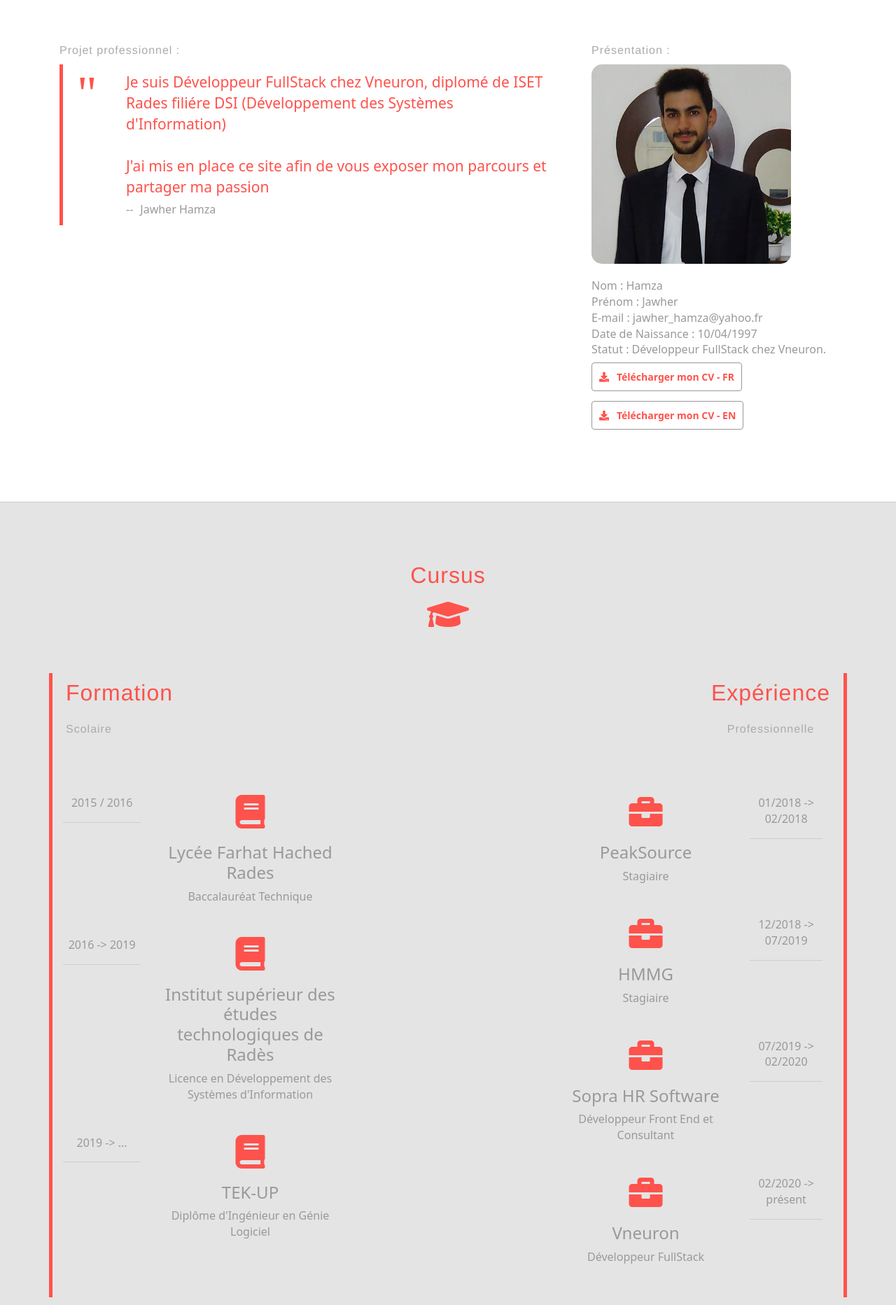
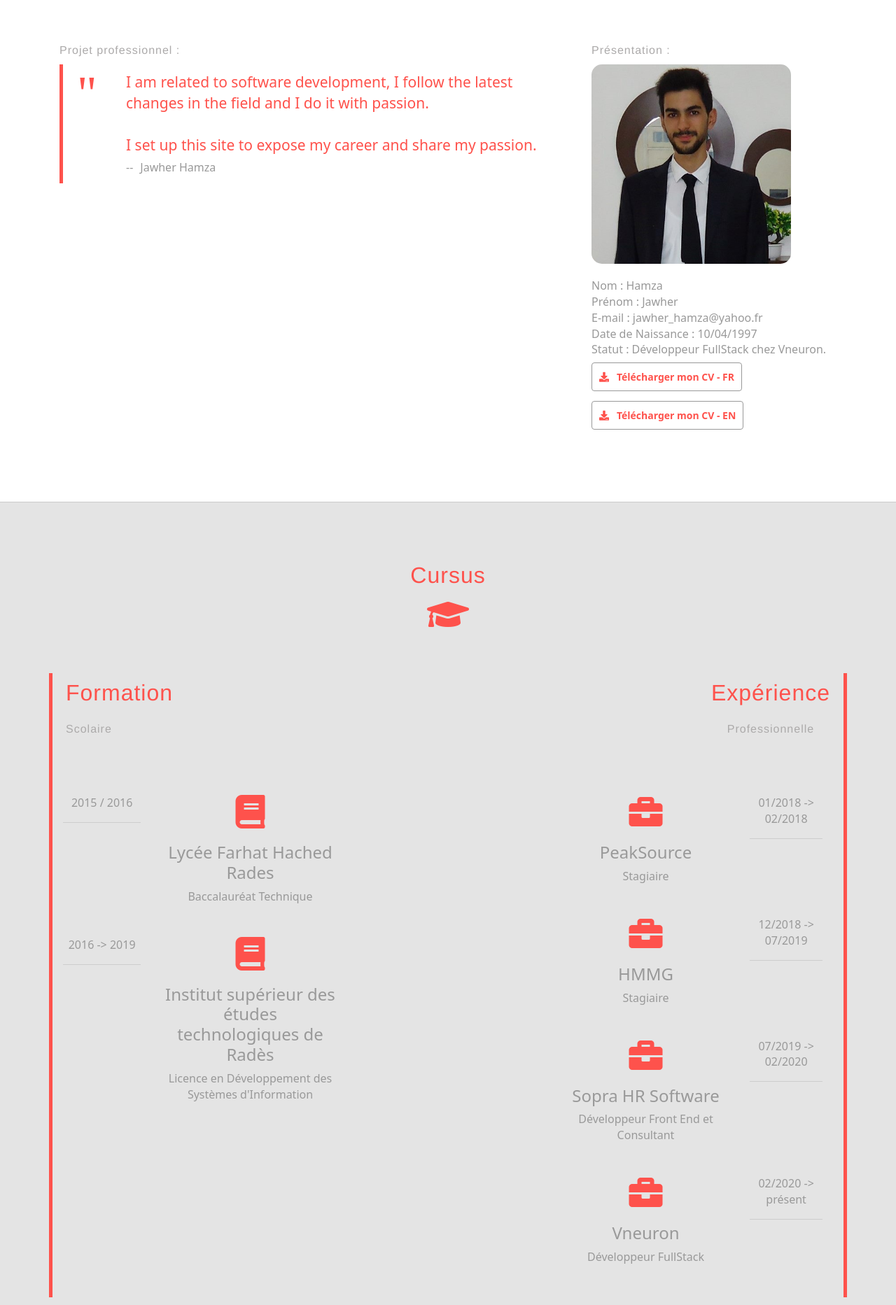
Before and after one commit to JawherHamza/JawherHamza.github.io, a plain HTML site: page index.html in a window 1280 px wide. Shown: the part 835-2700 px from the top of the page at 70% size. Drawn offline with nearby package versions, Linux system fonts and the light colour scheme; a script that the page names is missing.

Commit message:
Update index.html

```diff
--- a/index.html
+++ b/index.html
@@ -62,11 +62,9 @@
 				</div>
 				<div class="col-xs-12 col-sm-12 col-md-8 col-lg-8">
 					<h3 class="caption">Projet professionnel :</h3>
-					<blockquote>Je suis Développeur FullStack chez Vneuron, diplomé de ISET Rades filiére DSI
-						(Développement des Systèmes
-						d'Information)<br><br>J'ai mis
-						en
-						place ce site afin de vous exposer mon parcours et partager ma passion<br><span>Jawher
+					<blockquote>I am related to software development, I follow the latest changes in the field and I do
+						it with passion.<br><br> I set up this site to expose my career and share my
+						passion.<br><span>Jawher
 							Hamza</span>
 					</blockquote>
 				</div>
@@ -125,17 +123,6 @@
 							<div class="col-6 text-center"> <i class="fa fa-book fa-3x"></i>
 								<h4>Institut supérieur des études technologiques de Radès</h4>
 								<p>Licence en Développement des Systèmes d'Information</p>
-							</div>
-						</div>
-					</div>
-					<div class="aa">
-						<div class="row">
-							<div class="col-3 text-center"> 2019 -> ...<br>
-								<hr>
-							</div>
-							<div class="col-6 text-center"> <i class="fa fa-book fa-3x"></i>
-								<h4>TEK-UP</h4>
-								<p>Diplôme d'Ingénieur en Génie Logiciel</p>
 							</div>
 						</div>
 					</div>
@@ -767,10 +754,10 @@
 		integrity="sha256-FgpCb/KJQlLNfOu91ta32o/NMZxltwRo8QtmkMRdAu8=" crossorigin="anonymous"></script>
 	<script src="https://cdnjs.cloudflare.com/ajax/libs/popper.js/1.14.3/umd/popper.min.js"
 		integrity="sha384-ZMP7rVo3mIykV+2+9J3UJ46jBk0WLaUAdn689aCwoqbBJiSnjAK/l8WvCWPIPm49" crossorigin="anonymous">
-		</script>
+	</script>
 	<script src="https://stackpath.bootstrapcdn.com/bootstrap/4.1.3/js/bootstrap.min.js"
 		integrity="sha384-ChfqqxuZUCnJSK3+MXmPNIyE6ZbWh2IMqE241rYiqJxyMiZ6OW/JmZQ5stwEULTy" crossorigin="anonymous">
-		</script>
+	</script>
 	<!-- Plugin -->
 	<script src="https://cdnjs.cloudflare.com/ajax/libs/OwlCarousel2/2.3.4/owl.carousel.min.js"></script>
 	<script src="https://cdn.jsdelivr.net/npm/typeit@5.10.7/dist/typeit.min.js"></script>
```
